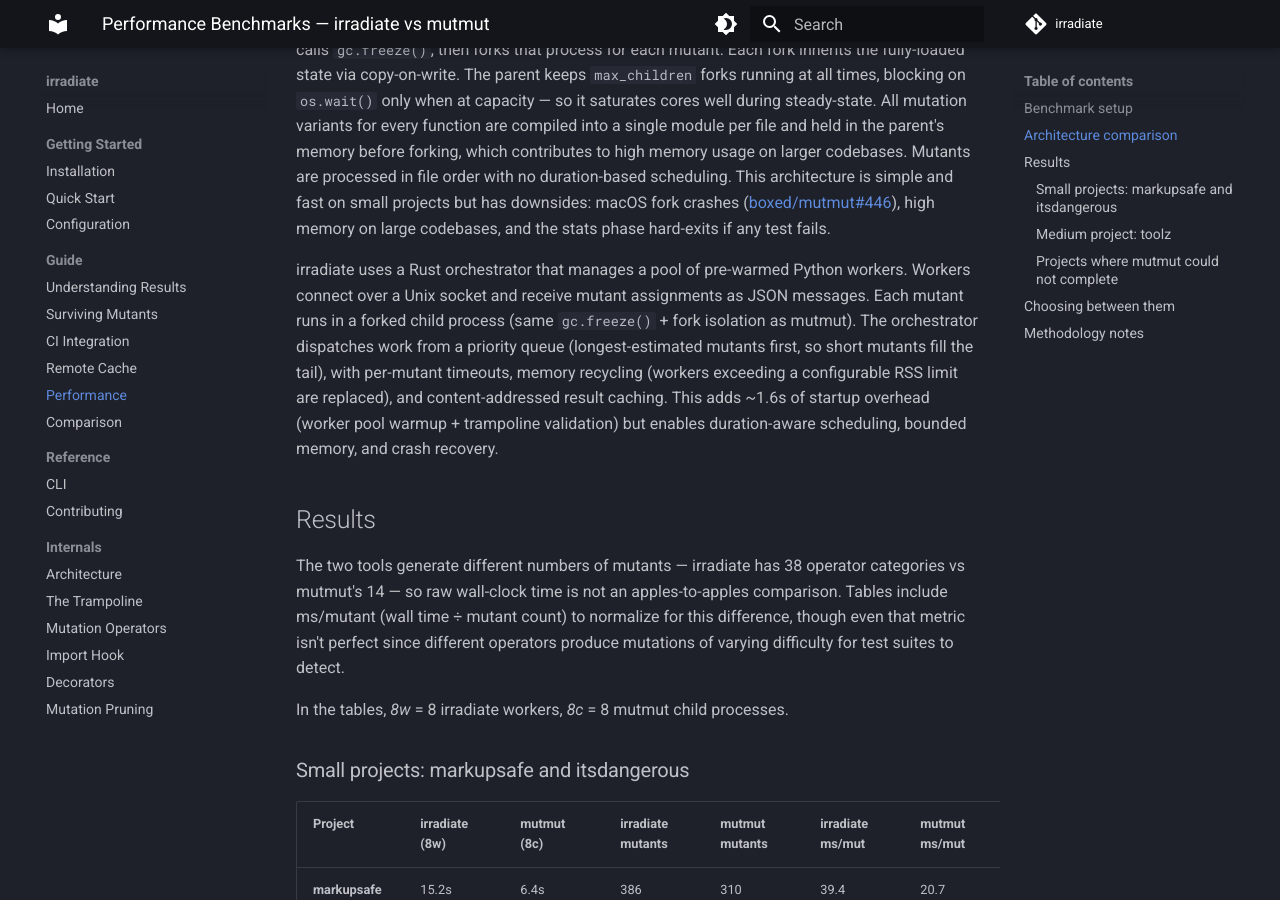
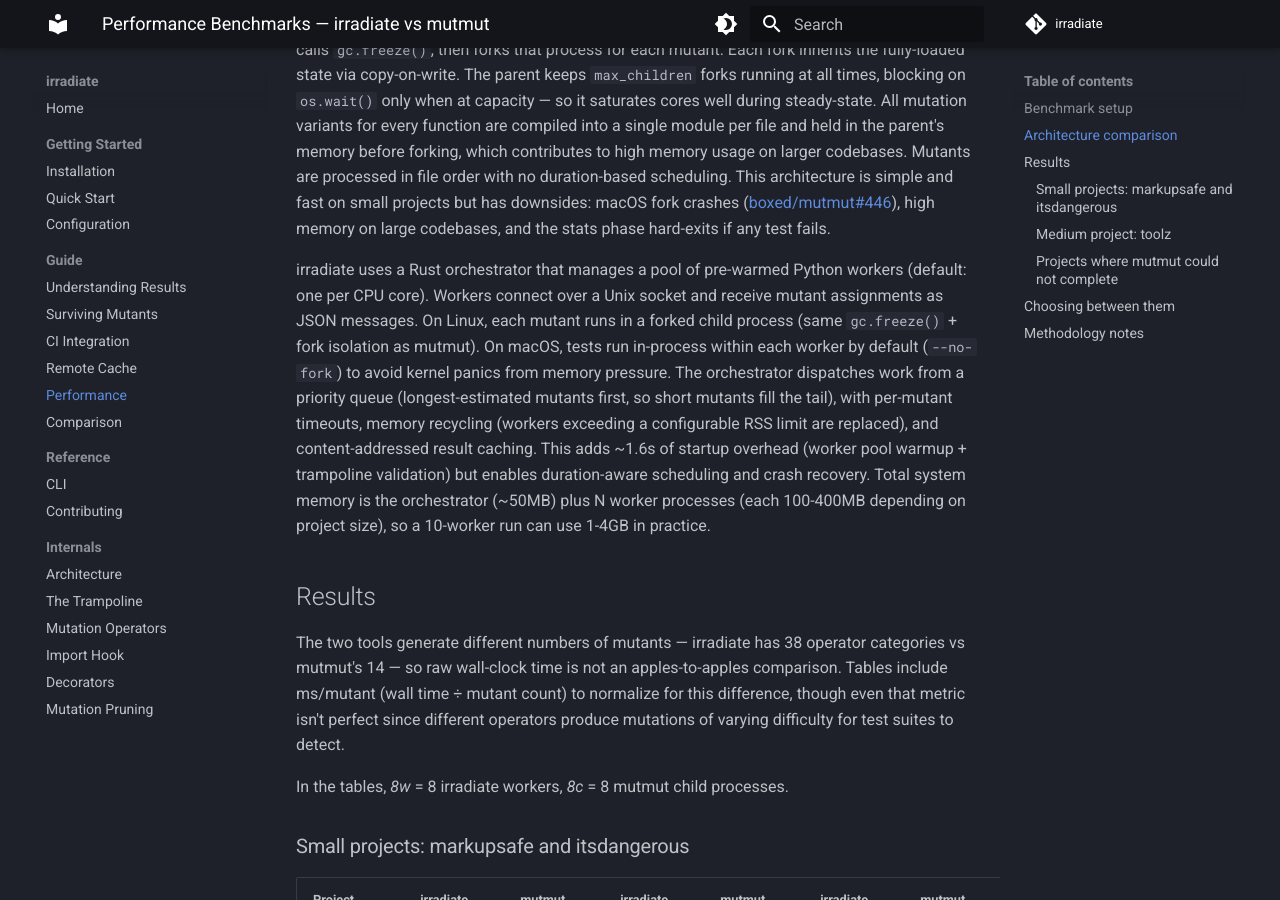
Before and after one commit to nwyin/irradiate, an MkDocs documentation site: the page built from docs/guide/performance.md, in a window 1280 px wide and 900 px high, scrolled down 741 px. Built offline with MkDocs 1.6.1 and Material for MkDocs 9.7.7, drawn with Linux system fonts in a browser that asks for light colours; comment, search, counter and statistics services are not loaded; some of the changed text lies outside the part shown.

Commit message:
docs: be honest about total memory footprint in benchmarks
The previous text claimed "irradiate peaks at 403 MB" which only
measured the orchestrator process, ignoring the N worker processes
(each 100-400MB). Total system memory with 8 workers is 2-3GB, not
403MB. Still much lower than mutmut's 11.9GB single-process, but
the original framing was misleading.

```diff
--- a/docs/guide/performance.md
+++ b/docs/guide/performance.md
@@ -19,7 +19,7 @@
 
 mutmut loads everything into one Python process (pytest, your source code, all test fixtures), calls `gc.freeze()`, then forks that process for each mutant. Each fork inherits the fully-loaded state via copy-on-write. The parent keeps `max_children` forks running at all times, blocking on `os.wait()` only when at capacity — so it saturates cores well during steady-state. All mutation variants for every function are compiled into a single module per file and held in the parent's memory before forking, which contributes to high memory usage on larger codebases. Mutants are processed in file order with no duration-based scheduling. This architecture is simple and fast on small projects but has downsides: macOS fork crashes ([boxed/mutmut#446](https://github.com/boxed/mutmut/issues/446)), high memory on large codebases, and the stats phase hard-exits if any test fails.
 
-irradiate uses a Rust orchestrator that manages a pool of pre-warmed Python workers. Workers connect over a Unix socket and receive mutant assignments as JSON messages. Each mutant runs in a forked child process (same `gc.freeze()` + fork isolation as mutmut). The orchestrator dispatches work from a priority queue (longest-estimated mutants first, so short mutants fill the tail), with per-mutant timeouts, memory recycling (workers exceeding a configurable RSS limit are replaced), and content-addressed result caching. This adds ~1.6s of startup overhead (worker pool warmup + trampoline validation) but enables duration-aware scheduling, bounded memory, and crash recovery.
+irradiate uses a Rust orchestrator that manages a pool of pre-warmed Python workers (default: one per CPU core). Workers connect over a Unix socket and receive mutant assignments as JSON messages. On Linux, each mutant runs in a forked child process (same `gc.freeze()` + fork isolation as mutmut). On macOS, tests run in-process within each worker by default (`--no-fork`) to avoid kernel panics from memory pressure. The orchestrator dispatches work from a priority queue (longest-estimated mutants first, so short mutants fill the tail), with per-mutant timeouts, memory recycling (workers exceeding a configurable RSS limit are replaced), and content-addressed result caching. This adds ~1.6s of startup overhead (worker pool warmup + trampoline validation) but enables duration-aware scheduling and crash recovery. Total system memory is the orchestrator (~50MB) plus N worker processes (each 100-400MB depending on project size), so a 10-worker run can use 1-4GB in practice.
 
 ## Results
 
@@ -54,7 +54,7 @@
 
 **Scheduling.** irradiate's priority queue dispatches longest-estimated mutants first, so the tail of the run is filled with short mutants and all workers stay busy until the end. mutmut processes mutants in file order — if a slow mutant happens to be last, the remaining cores idle while it finishes. For steady-state throughput with thousands of similar-duration mutants, both tools saturate cores well; the difference shows up in tail latency when per-mutant durations vary.
 
-**Memory.** irradiate peaks at 403 MB; mutmut reaches 11.9 GB. mutmut compiles all mutation variants for every function into a single module per file and holds them in the parent process before forking. With 10,441 mutants, this means thousands of variant function bodies pinned in memory by `gc.freeze()`. At 11.9 GB, cores spend time blocked on COW page faults and swap I/O rather than running tests — they're busy but not doing useful work. This is likely the largest single contributor to the per-mutant gap. irradiate generates trampoline code per-file but doesn't hold all variants in one process, and recycles workers that exceed a configurable memory limit.
+**Memory.** The irradiate orchestrator process peaks at ~400 MB, but total system memory includes the worker pool — with 8 workers on toolz, total RSS across all processes was ~2-3 GB. mutmut reaches 11.9 GB in a single process. mutmut compiles all mutation variants for every function into a single module per file and holds them in the parent process before forking. With 10,441 mutants, this means thousands of variant function bodies pinned in memory by `gc.freeze()`. At 11.9 GB, cores spend time blocked on COW page faults and swap I/O rather than running tests. irradiate generates trampoline code per-file and doesn't hold all variants in one process. Workers that exceed a configurable RSS limit (default 512MB on macOS, off on Linux) are recycled, which bounds per-worker growth but not total pool footprint. On memory-constrained machines, reduce `--workers`.
 
 **Mutation score.** irradiate achieves 88% vs mutmut's 78%. This likely reflects irradiate's Kaminski-reduced operator set avoiding equivalent mutants, though we haven't confirmed this with equivalent-mutant analysis.
 
@@ -81,7 +81,7 @@
 
 For projects with fewer than 500 mutants and a fast test suite, both tools work well. mutmut will finish faster due to lower per-mutant overhead.
 
-For projects with 1000+ mutants, irradiate's bounded memory and duration-aware scheduling keep it fast where mutmut's memory footprint starts to hurt. On toolz, this is the difference between 125s and 805s.
+For projects with 1000+ mutants, irradiate's duration-aware scheduling and lower per-process memory keep it fast where mutmut's single-process memory footprint starts to hurt. On toolz, this is the difference between 125s and 805s.
 
 For projects with pre-existing test failures or complex layouts (src-layout, namespace packages), irradiate is more likely to work out of the box. mutmut's stats phase hard-exits on any test failure.
 
```
